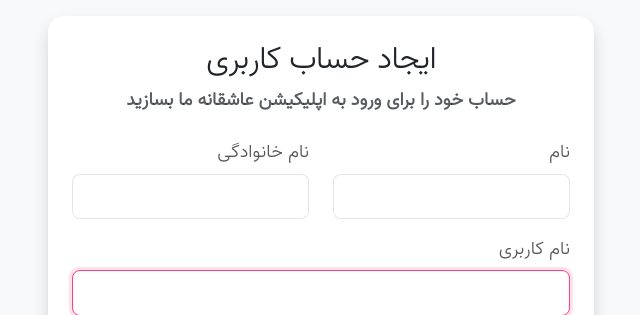
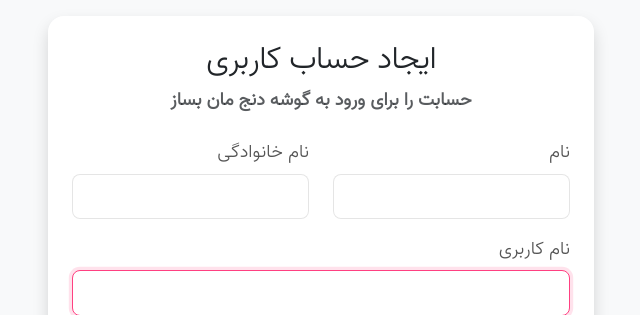
Before and after one commit to AMin-s-Z/Our-cozy-corner, a Django app: page /register/ in a window 1280 px wide. Shown: the top 315 px of the page, without its empty margins (319-959 px from the left). Run offline with Django 5.2, Linux system fonts and the light colour scheme; data comes from the database, SQL or seed files in the repository; some libraries are stand-ins or nearby versions; some web fonts are replaced.

Commit message:
register

```diff
--- a/templates/core/register.html
+++ b/templates/core/register.html
@@ -11,7 +11,7 @@
                 <div class="card-body p-4">
                     <div class="text-center mb-4">
                         <h2>ایجاد حساب کاربری</h2>
-                        <p class="text-muted">حساب خود را برای ورود به اپلیکیشن عاشقانه ما بسازید</p>
+                        <p class="text-muted">حسابت را برای ورود به گوشه دنج مان بساز</p>
                     </div>
 
                     {% if messages %}
```
